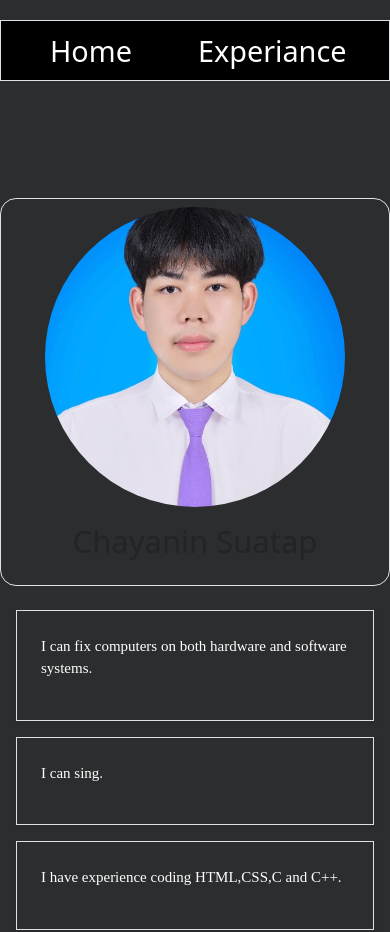
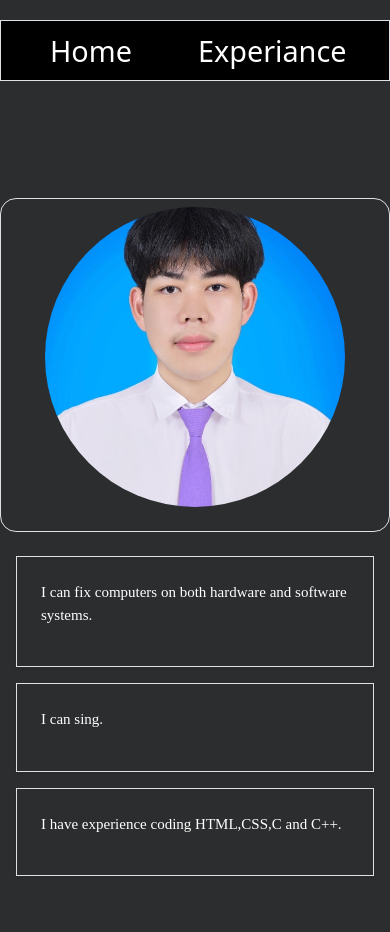
Before and after one commit to cpe207/lab03-Tawan1101, a plain HTML site: page index.html in a window 390 px wide. Shown: the top 932 px of the page. After the commit the page ends 892 px from the top, so only its background shows below. Drawn offline with nearby package versions, Linux system fonts and the light colour scheme; a web font is replaced by a local one.

Commit message:
Update index.html

```diff
--- a/index.html
+++ b/index.html
@@ -55,7 +55,7 @@
         </p>
       </div>
     </div>
-    <div class="display-5 d-sm-none text-center my-3">Chayanin Suatap</div>
+    <div class="display-5 d-sm-none text-center my-3"></div>
 
 
     </div>
```
